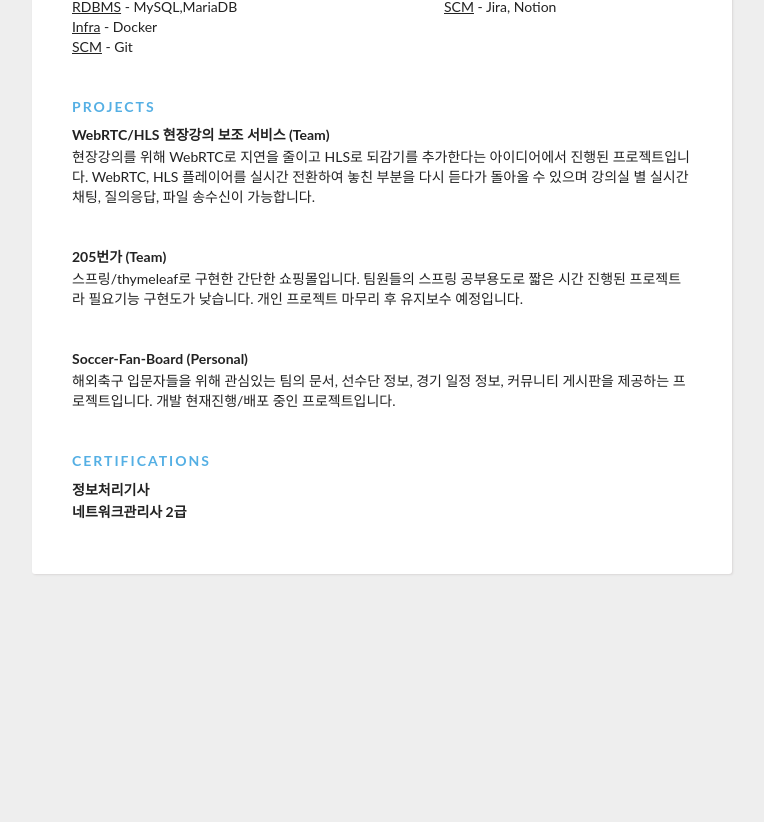
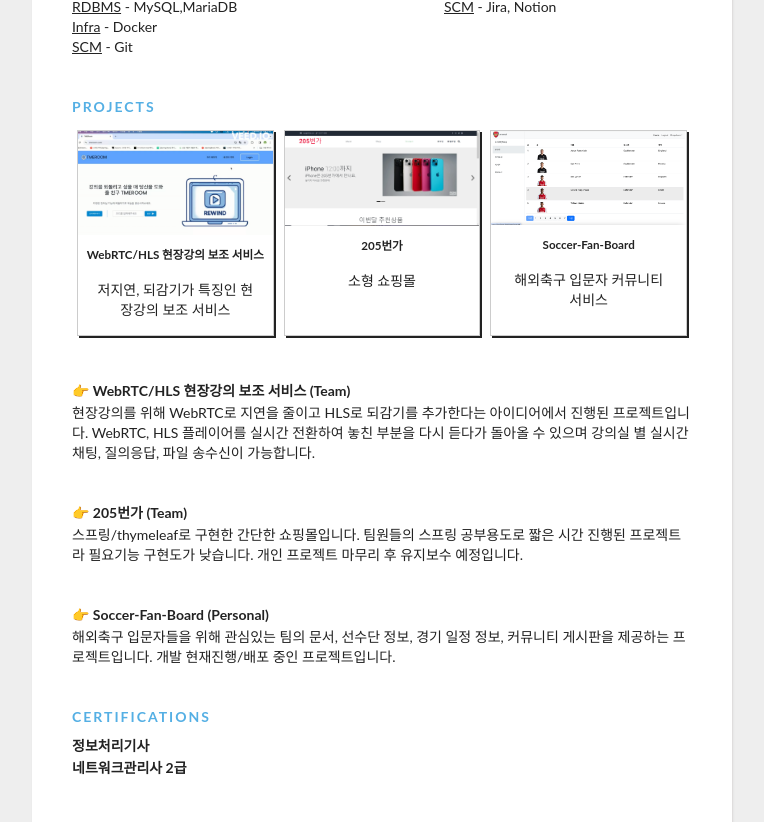
Before and after one commit to ljkhyeong/portfolio, a React (Create React App) app: page / in a window 1280 px wide. Shown: the part 658-1480 px from the top of the page, without its empty margins (258-1022 px from the left). Before the commit the page ends 1282 px from the top, so only its background shows below. Built offline with nearby package versions, Linux system fonts and the light colour scheme.

Commit message:
Style: 프로젝트 갤러리 메인페이지 배치
사람들이 잘 안봄

```diff
--- a/src/component/About.js
+++ b/src/component/About.js
@@ -1,4 +1,28 @@
+import { useNavigate } from "react-router-dom";
+
+const cardData = [
+  {
+    name: "project1",
+    title: "WebRTC/HLS 현장강의 보조 서비스",
+    text: "저지연, 되감기가 특징인 현장강의 보조 서비스",
+    image: "webRTC.png",
+  },
+  {
+    name: "project2",
+    title: "205번가",
+    text: "소형 쇼핑몰",
+    image: "205st.png",
+  },
+  {
+    name: "project3",
+    title: "Soccer-Fan-Board",
+    text: "해외축구 입문자 커뮤니티 서비스",
+    image: "soccerFor.png",
+  },
+];
+
 const About = () => {
+  const navigate = useNavigate();
   return (
     <>
       <div className="details">
@@ -92,8 +116,24 @@ const About = () => {
         <div className="section">
           <div className="section__title">Projects</div>
           <div className="section__list">
+            <div className="projects-main">
+              {cardData.map((card, index) => (
+                <div
+                  className="gallery"
+                  key={index}
+                  data-name={card.name}
+                  onClick={() => navigate(`./${card.name}`)}
+                >
+                  <img src={card.image} alt="img" />
+                  <h5 className="projects-title">{card.title}</h5>
+                  <div className="projects-text">{card.text}</div>
+                </div>
+              ))}
+            </div>
             <div className="section__list-item">
-              <div className="name">WebRTC/HLS 현장강의 보조 서비스 (Team)</div>
+              <div className="name pr" onClick={() => navigate(`./project1`)}>
+                👉 WebRTC/HLS 현장강의 보조 서비스 (Team)
+              </div>
               <div className="text">
                 현장강의를 위해 WebRTC로 지연을 줄이고 HLS로 되감기를 추가한다는
                 아이디어에서 진행된 프로젝트입니다. WebRTC, HLS 플레이어를
@@ -102,7 +142,9 @@ const About = () => {
               </div>
             </div>
             <div className="section__list-item">
-              <div className="name">205번가 (Team)</div>
+              <div className="name pr" onClick={() => navigate(`./project2`)}>
+                👉 205번가 (Team)
+              </div>
               <div className="text">
                 스프링/thymeleaf로 구현한 간단한 쇼핑몰입니다. 팀원들의 스프링
                 공부용도로 짧은 시간 진행된 프로젝트라 필요기능 구현도가
@@ -110,7 +152,9 @@ const About = () => {
               </div>
             </div>
             <div className="section__list-item">
-              <div className="name">Soccer-Fan-Board (Personal)</div>
+              <div className="name pr" onClick={() => navigate(`./project3`)}>
+                👉 Soccer-Fan-Board (Personal)
+              </div>
               <div className="text">
                 해외축구 입문자들을 위해 관심있는 팀의 문서, 선수단 정보, 경기
                 일정 정보, 커뮤니티 게시판을 제공하는 프로젝트입니다. 개발
--- a/src/css/Main.css
+++ b/src/css/Main.css
@@ -124,6 +124,15 @@
       margin-bottom: 2px;
     }
 
+    .pr {
+      transition: 0.3s;
+    }
+
+    .pr:hover {
+      cursor: pointer;
+      color:#ccc;
+    }
+
     a {
       text-decoration: none;
       color: #000;
@@ -172,7 +181,7 @@
   }
 
   .tab {
-      flex-grow: 1;
+    flex-grow: 1;
     background-color: #ccc;
     color: white;
     border: none;
@@ -215,3 +224,9 @@
     background-color: #5381b6;
     color: white;
   }
+
+  @keyframes blink-effect {
+    50% {
+      background-color: #5381b6;
+    }
+  }
```
